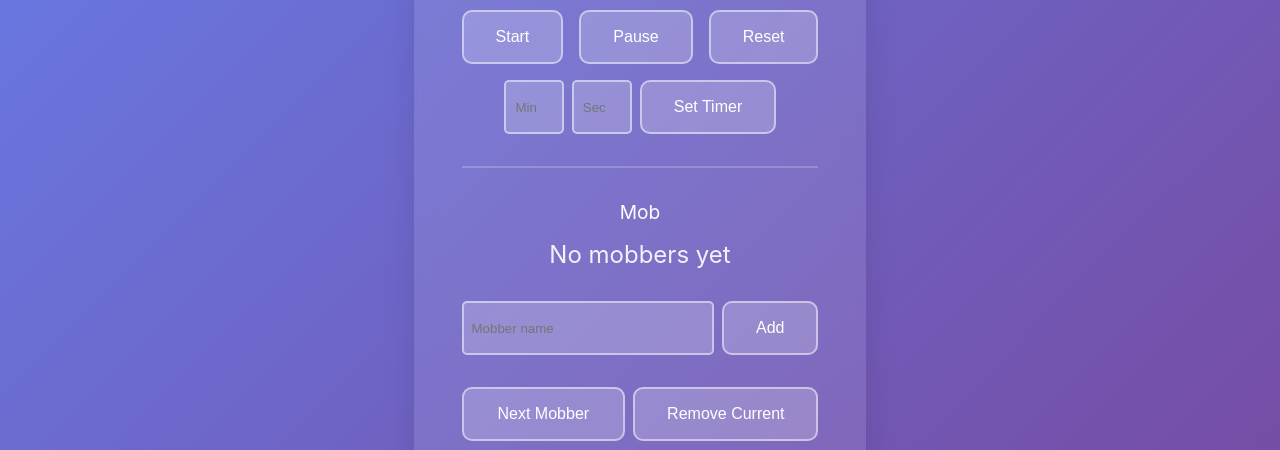
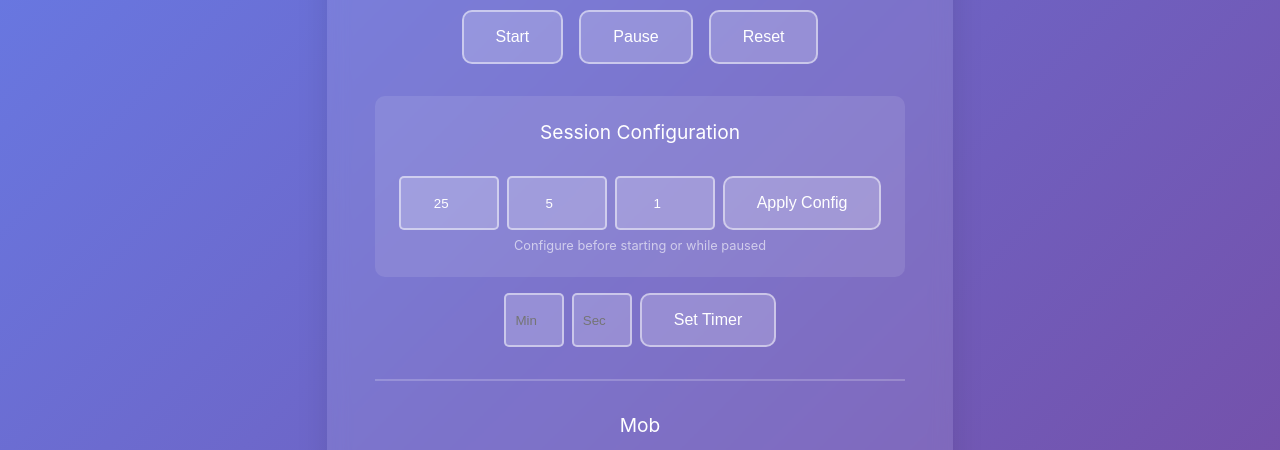
Before and after one commit to zielinskipp/mobodoro, a website: page public/index.html in a window 1280 px wide. Shown: the part 328-778 px from the top of the page. Drawn offline with Linux system fonts and the light colour scheme; no server answers.

Commit message:
feat: add session configuration inputs for work, break, and rotations

```diff
--- a/public/index.html
+++ b/public/index.html
@@ -111,6 +111,84 @@
         <button id="resetBtn">Reset</button>
       </div>
 
+      <!-- Configuration Section -->
+      <div
+        style="
+          margin-top: 2rem;
+          padding: 1.5rem;
+          border-radius: 10px;
+          background: rgba(255, 255, 255, 0.1);
+        "
+      >
+        <h2 style="font-size: 1.2rem; margin-bottom: 1rem; font-weight: 400">
+          Session Configuration
+        </h2>
+        <div class="controls" style="gap: 0.5rem; flex-wrap: wrap">
+          <input
+            type="number"
+            id="workMinutes"
+            placeholder="Work (min)"
+            min="1"
+            max="60"
+            value="25"
+            style="
+              width: 100px;
+              padding: 0.5rem;
+              border-radius: 5px;
+              border: 2px solid rgba(255, 255, 255, 0.5);
+              background: rgba(255, 255, 255, 0.2);
+              color: white;
+              text-align: center;
+            "
+          />
+          <input
+            type="number"
+            id="breakMinutes"
+            placeholder="Break (min)"
+            min="1"
+            max="30"
+            value="5"
+            style="
+              width: 100px;
+              padding: 0.5rem;
+              border-radius: 5px;
+              border: 2px solid rgba(255, 255, 255, 0.5);
+              background: rgba(255, 255, 255, 0.2);
+              color: white;
+              text-align: center;
+            "
+          />
+          <input
+            type="number"
+            id="rotationsBeforeBreak"
+            placeholder="Rotations"
+            min="1"
+            max="10"
+            value="1"
+            style="
+              width: 100px;
+              padding: 0.5rem;
+              border-radius: 5px;
+              border: 2px solid rgba(255, 255, 255, 0.5);
+              background: rgba(255, 255, 255, 0.2);
+              color: white;
+              text-align: center;
+            "
+          />
+          <button id="configureBtn">Apply Config</button>
+        </div>
+        <div
+          style="
+            margin-top: 0.5rem;
+            font-size: 0.8rem;
+            opacity: 0.6;
+            text-align: center;
+          "
+        >
+          Configure before starting or while paused
+        </div>
+      </div>
+
       <div class="controls" style="margin-top: 1rem; gap: 0.5rem">
         <input
           type="number"
@@ -208,6 +286,13 @@
       const setMinutesInput = document.getElementById("setMinutes");
       const setSecondsInput = document.getElementById("setSeconds");
 
+      const configureBtn = document.getElementById("configureBtn");
+      const workMinutesInput = document.getElementById("workMinutes");
+      const breakMinutesInput = document.getElementById("breakMinutes");
+      const rotationsBeforeBreakInput = document.getElementById(
+        "rotationsBeforeBreak",
+      );
+
       const currentMobberEl = document.getElementById("currentMobber");
       const mobbersListEl = document.getElementById("mobbersList");
       const mobberNameInput = document.getElementById("mobberNameInput");
@@ -238,6 +323,11 @@
             : session.phase === "shortBreak"
               ? "Short Break"
               : "Long Break";
+
+        // Update configuration inputs
+        workMinutesInput.value = session.duration.minutes;
+        breakMinutesInput.value = session.breakDuration.minutes;
+        rotationsBeforeBreakInput.value = session.rotationsBeforeBreak;
 
         // Update button states
         if (session.timer.isRunning) {
@@ -325,6 +415,24 @@
       pauseBtn.addEventListener("click", () => sendCommand("pause"));
       resetBtn.addEventListener("click", () => sendCommand("reset"));
 
+      configureBtn.addEventListener("click", () => {
+        const workMinutes = parseInt(workMinutesInput.value) || 25;
+        const breakMinutes = parseInt(breakMinutesInput.value) || 5;
+        const rotationsBeforeBreak =
+          parseInt(rotationsBeforeBreakInput.value) || 1;
+
+        if (ws && ws.readyState === WebSocket.OPEN) {
+          ws.send(
+            JSON.stringify({
+              command: "configure",
+              workMinutes,
+              breakMinutes,
+              rotationsBeforeBreak,
+            }),
+          );
+        }
+      });
+
       setTimerBtn.addEventListener("click", () => {
         const minutes = parseInt(setMinutesInput.value) || 0;
         const seconds = parseInt(setSecondsInput.value) || 0;
```
